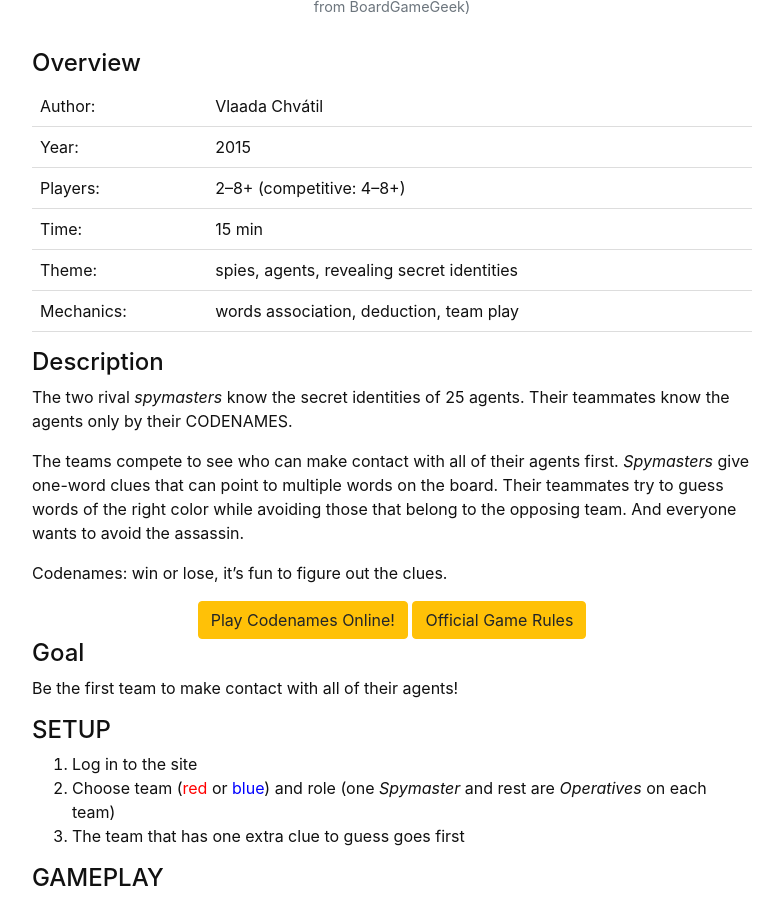
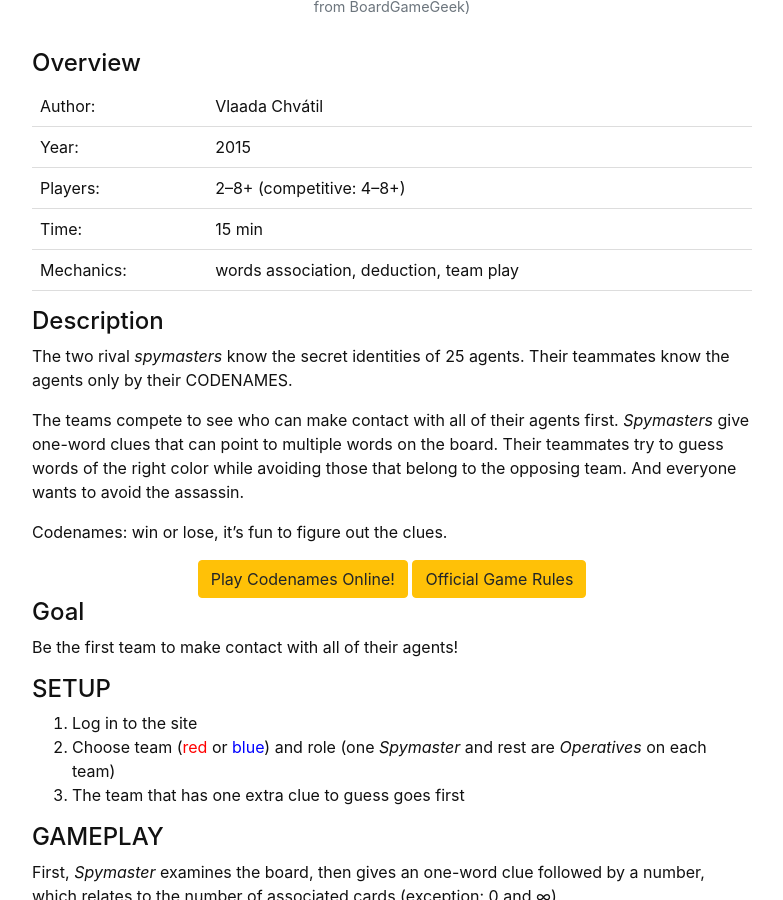
Before and after one commit to hanwendong1/VirtualGaming, a Jekyll site: the page built from content/1-Codenames.md, in a window 1280 px wide and 900 px high, scrolled down 884 px. Shown: the whole window, without its empty margins (248-1031 px from the left). Built offline with Jekyll 4.4.1, drawn with Linux system fonts in a browser that asks for light colours.

Commit message:
Update 1-Codenames.md

```diff
--- a/content/1-Codenames.md
+++ b/content/1-Codenames.md
@@ -43,10 +43,6 @@
           <tr>
             <td style="text-align:Left">Time:</td>
             <td style="text-align:Left">15 min</td>
-         </tr>
-          <tr>
-            <td style="text-align:Left">Theme:</td>
-            <td style="text-align:Left">spies, agents, revealing secret identities</td>
          </tr>
           <tr>
             <td style="text-align:Left">Mechanics:</td>
```
